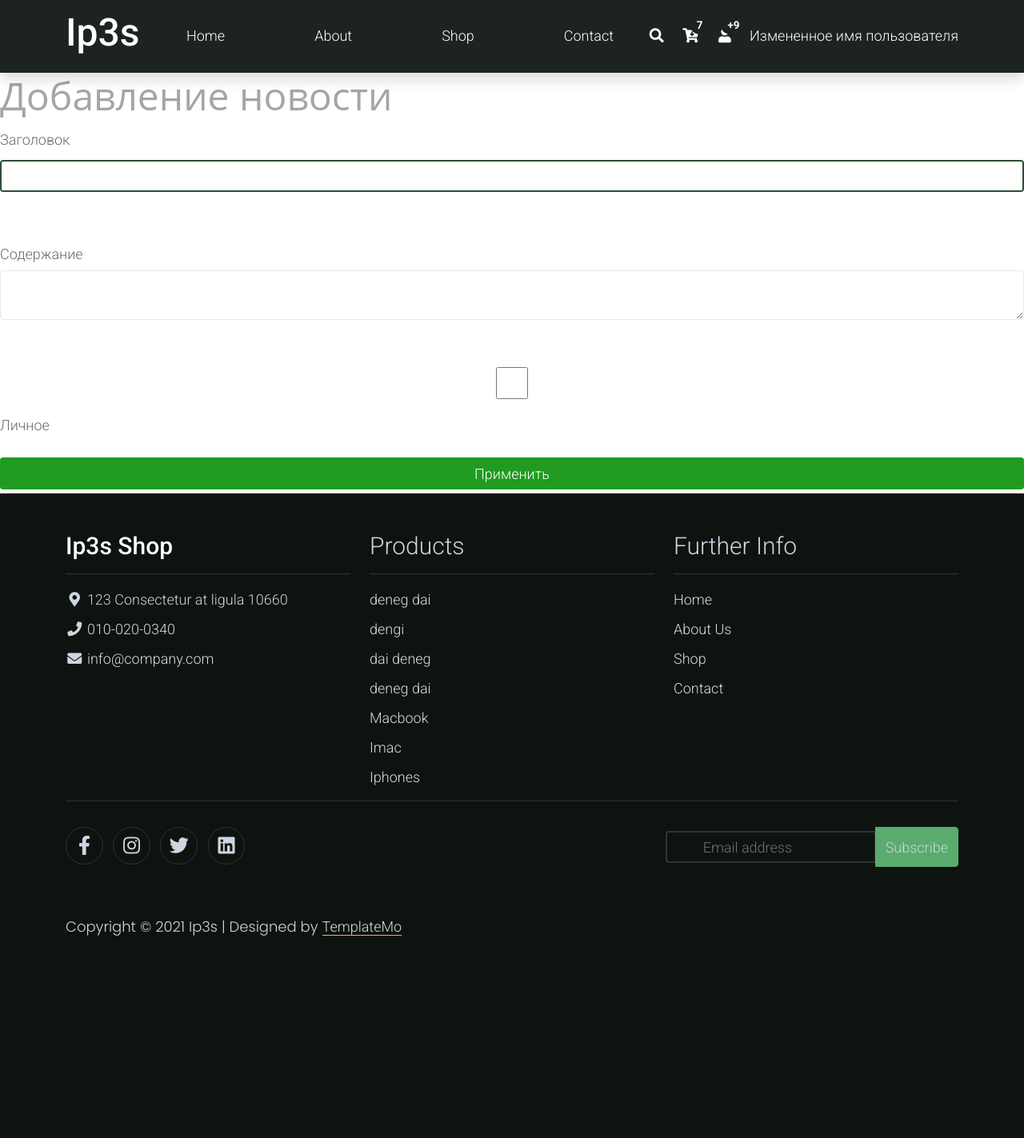
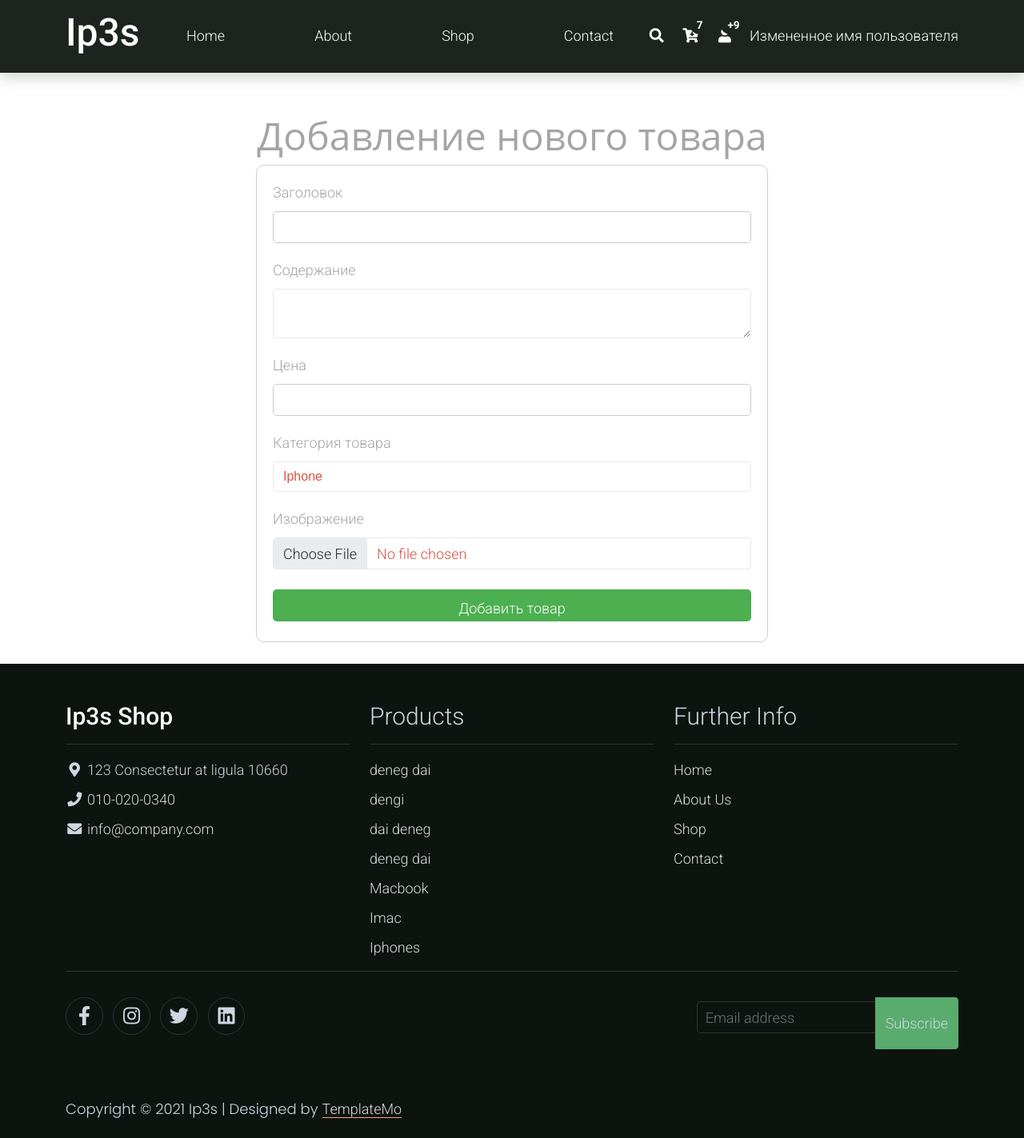
Before and after one commit to R1ccoon/Ip3s, a Flask app: page /news in a window 1280 px wide. Shown: the part 41-1464 px from the top of the page at 80% size. Before the commit the page ends 1211 px from the top, so only its background shows below. Run offline with Flask 3, Linux system fonts and the light colour scheme; a user stored in the database is signed in; some libraries are stand-ins or nearby versions.

Commit message:
Add files via upload

```diff
--- a/templates/news.html
+++ b/templates/news.html
@@ -1,29 +1,133 @@
+
+<!--<h1>Добавление новости</h1>-->
+<!--<form action="" method="post">-->
+<!--    {{ form.hidden_tag() }}-->
+<!--    <p>-->
+<!--        {{ form.title.label }}<br>-->
+<!--        {{ form.title(class="form-control") }}<br>-->
+<!--        {% for error in form.title.errors %}-->
+<!--            <p class="alert alert-danger" role="alert">-->
+<!--                {{ error }}-->
+<!--            </p>-->
+<!--        {% endfor %}-->
+<!--    </p>-->
+<!--    <p>-->
+<!--        {{ form.content.label }}<br>-->
+<!--        {{ form.content(class="form-control") }}<br>-->
+<!--        {% for error in form.content.errors %}-->
+<!--            <p content="alert alert-danger" role="alert">-->
+<!--                {{ error }}-->
+<!--            </p>-->
+<!--        {% endfor %}-->
+<!--    </p>-->
+<!--    <p>{{ form.is_private() }} {{ form.is_private.label }}</p>-->
+<!--    <p>{{ form.submit(type="submit", class="btn btn-primary") }}</p>-->
+<!--    {{message}}-->
+<!--</form>-->
+
+
+
 {% extends "base.html" %}
 
 {% block content %}
-<h1>Добавление новости</h1>
-<form action="" method="post">
-    {{ form.hidden_tag() }}
-    <p>
-        {{ form.title.label }}<br>
-        {{ form.title(class="form-control") }}<br>
+
+    <style>
+            body {
+                font-family: Arial, sans-serif;
+            }
+
+            h1 {
+                text-align: center;
+                margin-top: 50px;
+            }
+
+            form {
+                margin: 0 auto;
+                width: 50%;
+                border: 1px solid #ccc;
+                padding: 20px;
+                border-radius: 10px;
+            }
+
+            label {
+                display: block;
+                margin-bottom: 10px;
+                font-weight: bold;
+            }
+
+            input[type="text"],
+            textarea,
+            select {
+                width: 100%;
+                padding: 10px;
+                border-radius: 5px;
+                border: 1px solid #ccc;
+                margin-bottom: 20px;
+                box-sizing: border-box;
+            }
+
+            input[type="number"] {
+                width: 100%;
+                padding: 10px;
+                border-radius: 5px;
+                border: 1px solid #ccc;
+                margin-bottom: 20px;
+                box-sizing: border-box;
+            }
+
+            input[type="file"] {
+                margin-bottom: 20px;
+            }
+
+            input[type="submit"] {
+                background-color: #4CAF50;
+                color: white;
+                padding: 10px 20px;
+                border: none;
+                border-radius: 5px;
+                cursor: pointer;
+            }
+
+            input[type="submit"]:hover {
+                background-color: #3e8e41;
+            }
+        </style>
+
+    <h1>Добавление нового товара</h1>
+    <form action="" method="post" enctype="multipart/form-data">
+        {{ form.title.label }}
+        {{ form.title(class="form-control", type="text") }}
         {% for error in form.title.errors %}
             <p class="alert alert-danger" role="alert">
                 {{ error }}
             </p>
         {% endfor %}
-    </p>
-    <p>
-        {{ form.content.label }}<br>
-        {{ form.content(class="form-control") }}<br>
-        {% for error in form.content.errors %}
+
+        {{ form.content.label }}
+        {{ form.content(class="form-control") }}
+        {% for error in form.content.errors %}-->
             <p content="alert alert-danger" role="alert">
                 {{ error }}
             </p>
         {% endfor %}
-    </p>
-    <p>{{ form.is_private() }} {{ form.is_private.label }}</p>
-    <p>{{ form.submit(type="submit", class="btn btn-primary") }}</p>
-    {{message}}
-</form>
+
+        {{ form.price.label }}
+        {{ form.price(class="form-control", min="0", step="1", type="number") }}
+        {% for error in form.price.errors %}
+            <p content="alert alert-danger" role="alert">
+                {{ error }}
+            </p>
+        {% endfor %}
+
+        {{ form.type_k.label }}
+        {{ form.type_k(class="form-control") }}
+
+
+        {{ form.image.label }}
+        {{ form.image(class="form-control", type="file", accept="image/*") }}
+
+        {{ form.submit(type="submit", class="btn btn-primary", value="Добавить товар") }}
+    </form>
+    <br>
+
 {% endblock %}
```
